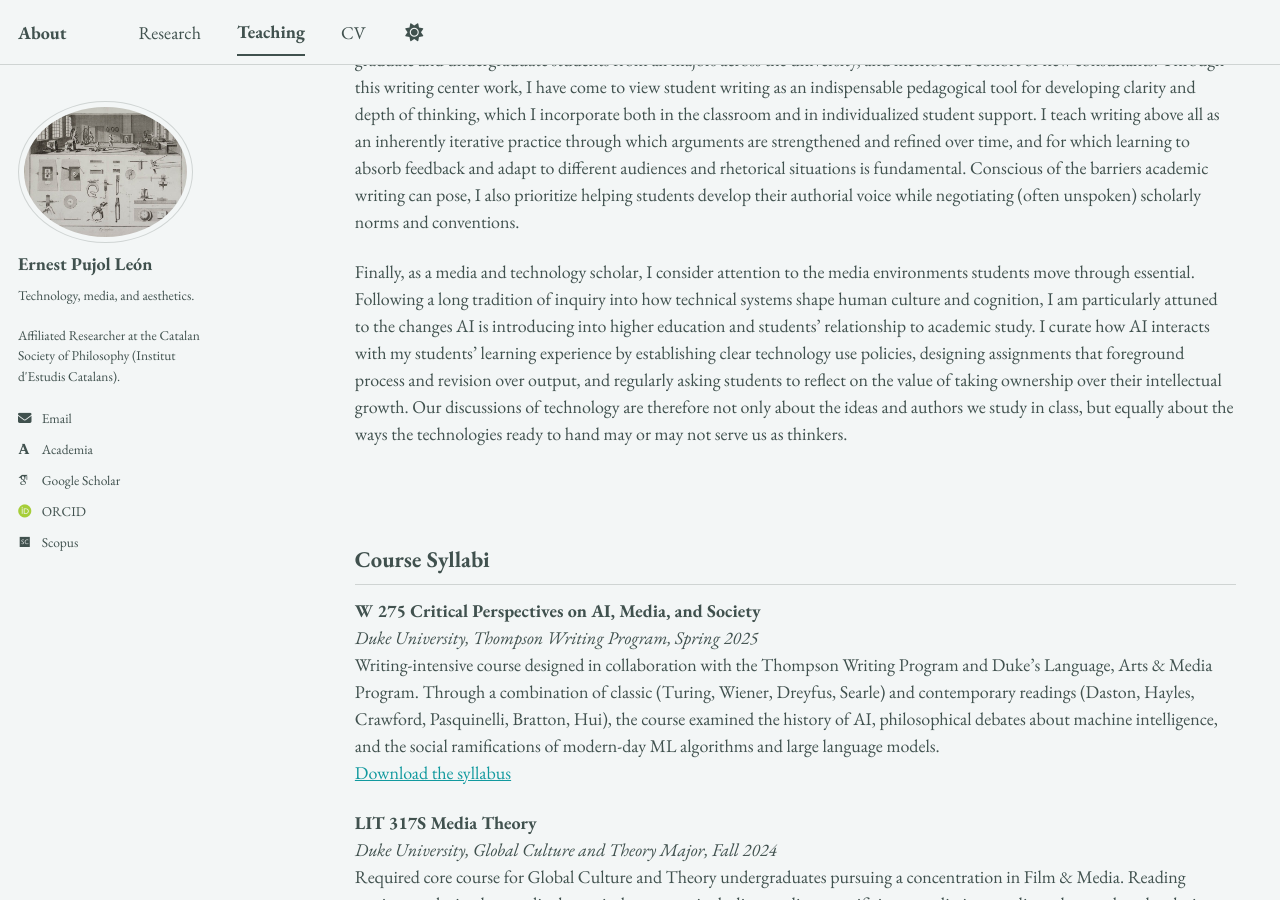
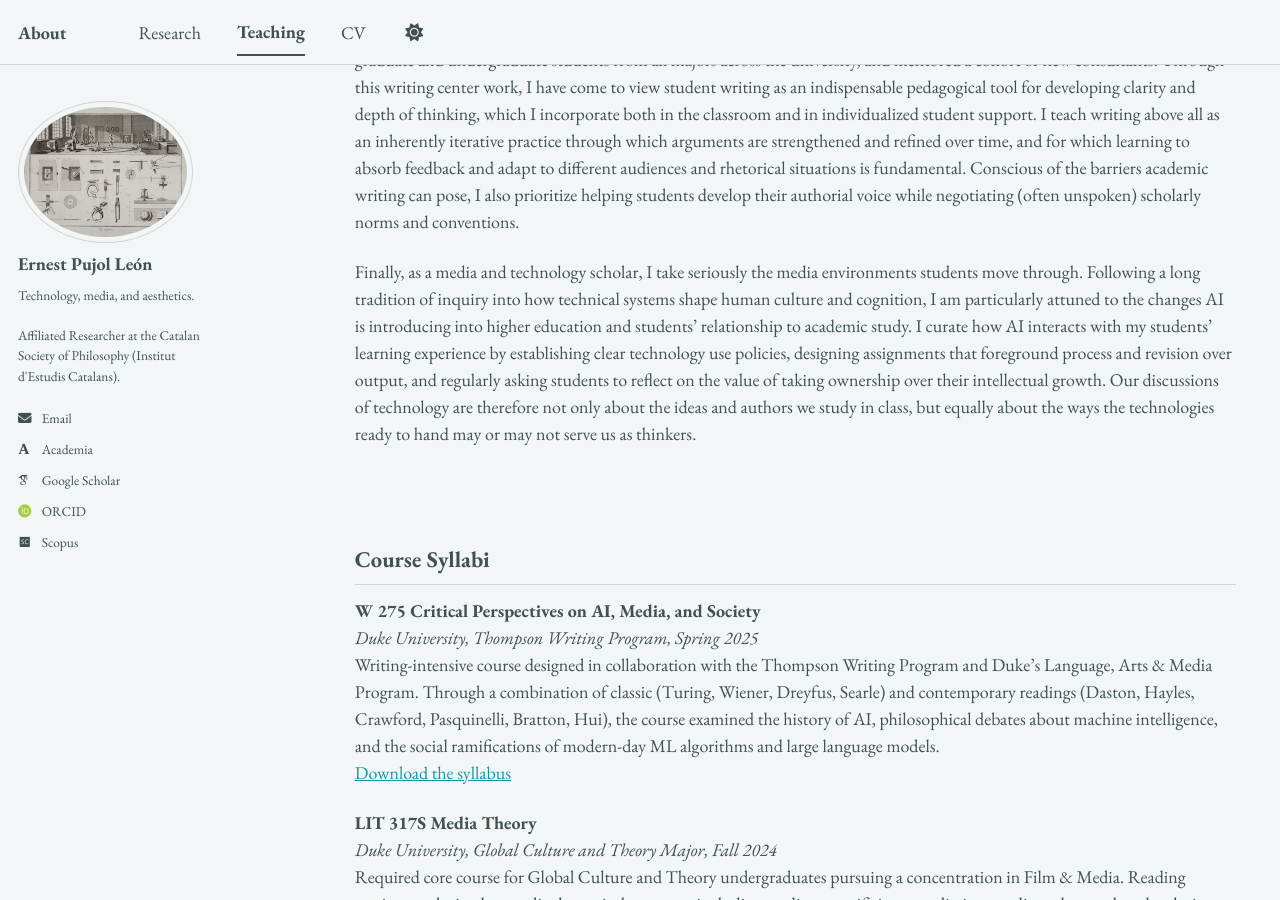
Before and after one commit to epujol90/epujol90.github.io, a Jekyll site: the page built from _pages/teaching.md, in a window 1280 px wide and 900 px high, scrolled down 548 px. Built offline with Jekyll 4.4.1, drawn with Linux system fonts in a browser that asks for light colours; some web fonts are replaced; a script bundle is joined from its source files by our own code; library files that are not in the unit come from our copies.

Commit message:
Update teaching.md

```diff
--- a/_pages/teaching.md
+++ b/_pages/teaching.md
@@ -11,7 +11,7 @@ My teaching experience includes both classroom instruction and writing center pr
 
 Beyond traditional coursework, my teaching is deeply indebted to my writing center experience. During my last two years at Duke, I worked as a writing consultant at the Thompson Writing Studio, where I led over 300 one-on-one consultations with graduate and undergraduate students from all majors across the university, and mentored a cohort of new consultants. Through this writing center work, I have come to view student writing as an indispensable pedagogical tool for developing clarity and depth of thinking, which I incorporate both in the classroom and in individualized student support. I teach writing above all as an inherently iterative practice through which arguments are strengthened and refined over time, and for which learning to absorb feedback and adapt to different audiences and rhetorical situations is fundamental. Conscious of the barriers academic writing can pose, I also prioritize helping students develop their authorial voice while negotiating (often unspoken) scholarly norms and conventions.
 
-Finally, as a media and technology scholar, I consider attention to the media environments students move through essential. Following a long tradition of inquiry into how technical systems shape human culture and cognition, I am particularly attuned to the changes AI is introducing into higher education and students’ relationship to academic study. I curate how AI interacts with my students’ learning experience by establishing clear technology use policies, designing assignments that foreground process and revision over output, and regularly asking students to reflect on the value of taking ownership over their intellectual growth. Our discussions of technology are therefore not only about the ideas and authors we study in class, but equally about the ways the technologies ready to hand may or may not serve us as thinkers.
+Finally, as a media and technology scholar, I take seriously the media environments students move through. Following a long tradition of inquiry into how technical systems shape human culture and cognition, I am particularly attuned to the changes AI is introducing into higher education and students’ relationship to academic study. I curate how AI interacts with my students’ learning experience by establishing clear technology use policies, designing assignments that foreground process and revision over output, and regularly asking students to reflect on the value of taking ownership over their intellectual growth. Our discussions of technology are therefore not only about the ideas and authors we study in class, but equally about the ways the technologies ready to hand may or may not serve us as thinkers.
 <br>
 <br>
 <br>
```
